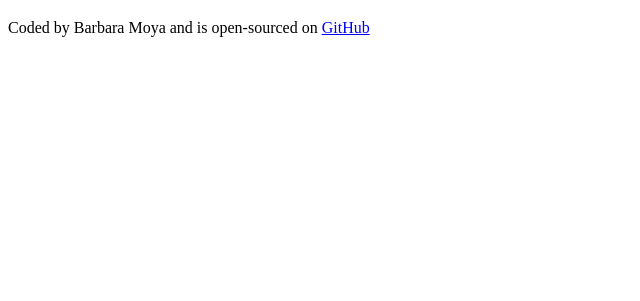
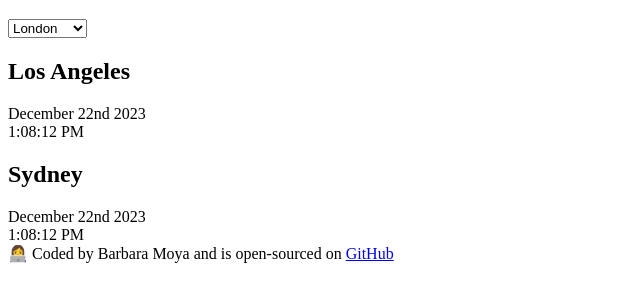
Before and after one commit to barbsuk20/world-clock, a plain HTML site: page index.html in a window 1280 px wide. Shown: the part 61-362 px from the top of the page, without its empty margins (0-640 px from the left). Drawn offline with Linux system fonts and the light colour scheme.

Commit message:
added basic html

```diff
--- a/index.html
+++ b/index.html
@@ -7,9 +7,26 @@
     <title>World Clock</title>
   </head>
   <body>
-    <h1>World Clock</h1>
+    <div class="container">
+      <h1>World Clock</h1>
+      <select name="" id="">
+        <option value="">London</option>
+        <option value="">New York</option>
+        <option value="">Madrid</option>
+        <option value="">Vienna</option>
+      </select>
+      <div class="city">
+        <h2>Los Angeles</h2>
+        <div class="date">December 22nd 2023</div>
+        <div class="time">1:08:12 PM</div>
+        <div class="city">
+        <h2>Sydney</h2>
+        <div class="date">December 22nd 2023</div>
+        <div class="time">1:08:12 PM</div>
+      </div>
+    </div>
     <footer>
-      Coded by Barbara Moya and is open-sourced on
+      👩‍💻 Coded by Barbara Moya and is open-sourced on
       <a href="https://github.com/barbsuk20/world-clock" target="_blank"
         >GitHub</a
       >
```
